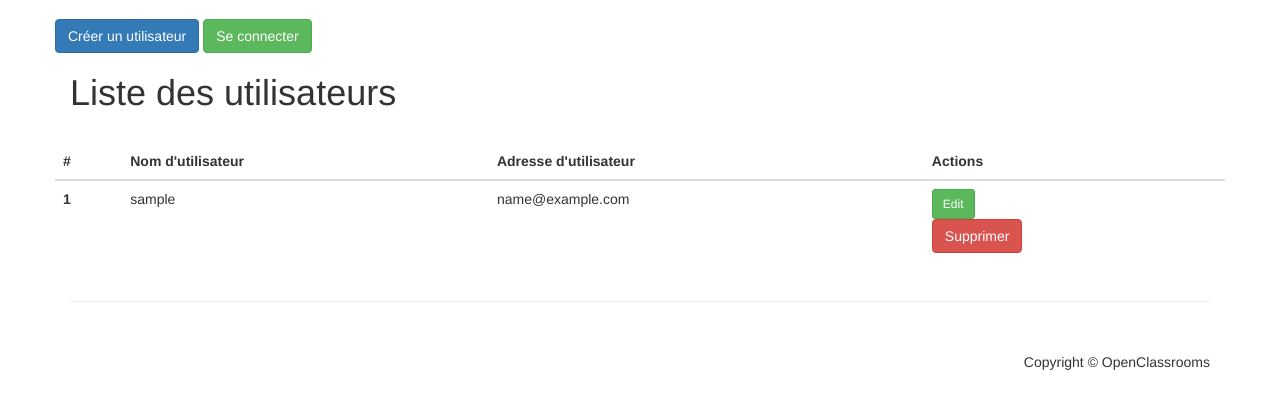
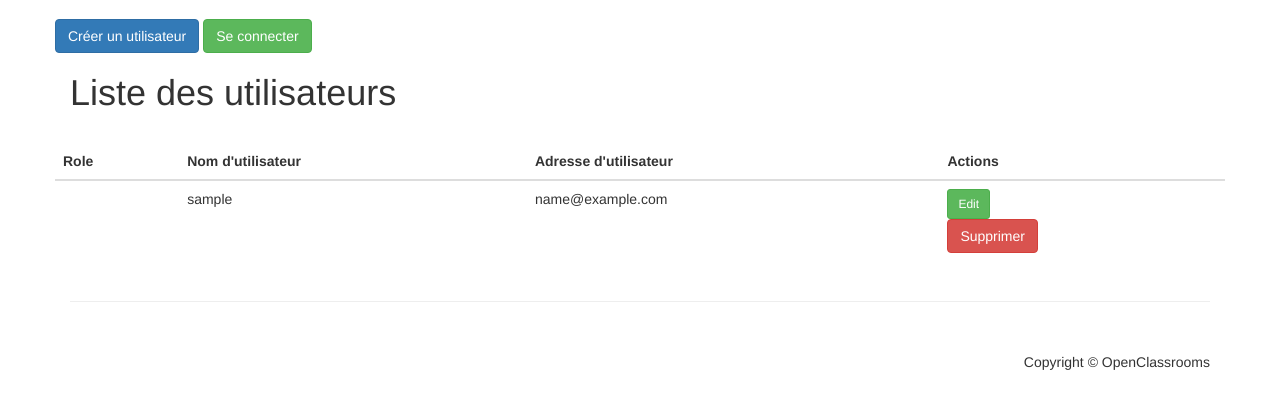
Before and after one commit to kseb49/Todo-Co, a Symfony app: template templates/user/list.html.twig in a window 1280 px wide. Shown: the part 51-460 px from the top of the page. Run offline with Twig, Linux system fonts and the light colour scheme; the template is opened without the code that fills it: most values are stand-ins (such as "Sample title", 1, 10 or a date in 2020); some libraries are stand-ins or nearby versions.

Commit message:
added the role in the user list template

```diff
--- a/templates/user/list.html.twig
+++ b/templates/user/list.html.twig
@@ -11,19 +11,19 @@
         </div>
     {% else %}
         <div class="row">
-            <table class="table">
-                <thead>
+            <table class="table table-hover">
+                <thead class="thead-dark">
                 <tr>
-                    <th>#</th>
-                    <th>Nom d'utilisateur</th>
-                    <th>Adresse d'utilisateur</th>
-                    <th>Actions</th>
+                    <th scope="col">Role</th>
+                    <th scope="col">Nom d'utilisateur</th>
+                    <th scope="col">Adresse d'utilisateur</th>
+                    <th scope="col">Actions</th>
                 </tr>
                 </thead>
                 <tbody>
                 {% for user in users %}
                     <tr>
-                        <th scope="row">{{ loop.index }}</th>
+                        <td>{% for role in user.roles %}{% if role == 'ROLE_ADMIN' %} <img src={{ asset('img/software-engineer.png') }} style="width: 10%; height:auto;"> {% endif %}{% endfor  %}</td>
                         <td>{{ user.username }}</td>
                         <td>{{ user.email }}</td>
                         <td>
```
Also changed, not shown: public/img/software-engineer.png (added).
